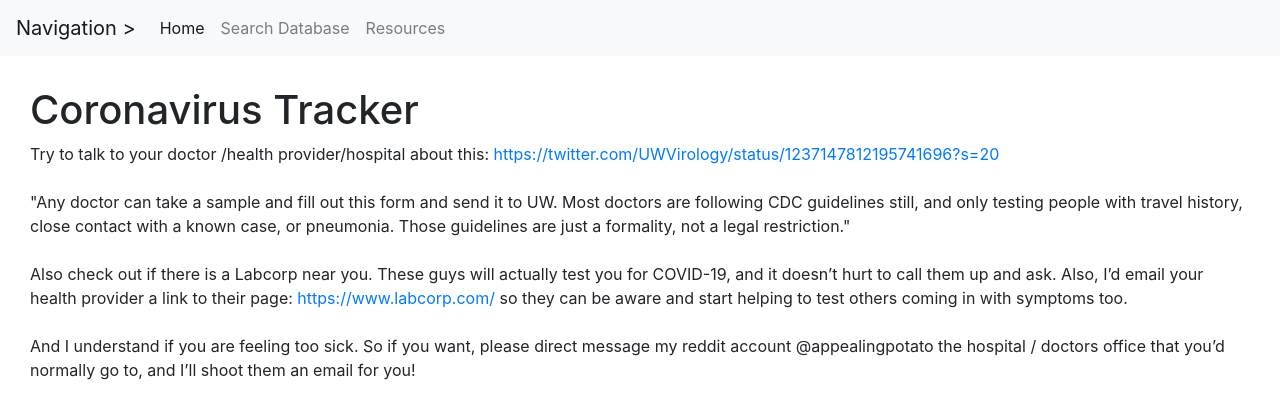
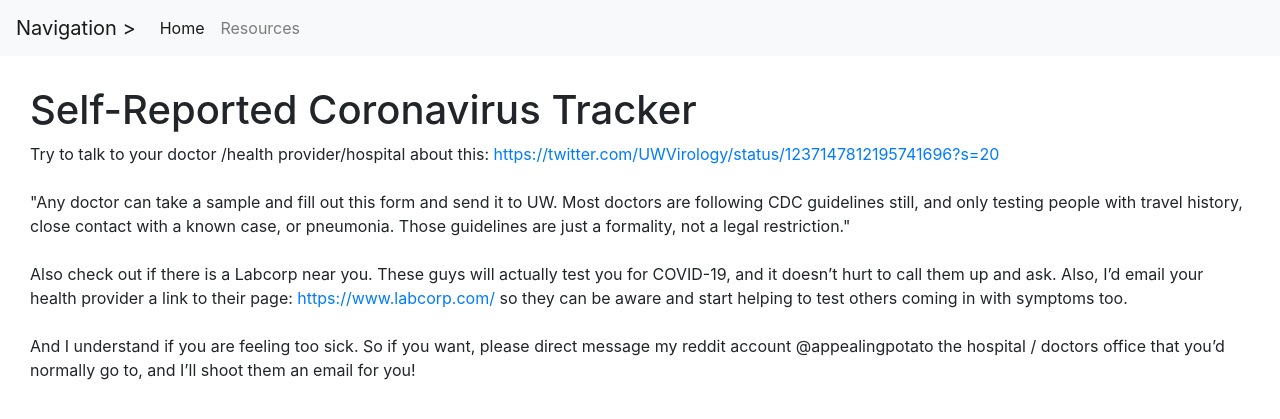
Before and after one commit to dananguyenucsb/ithinkihavecovid-19, a Flask app: page /static/resources.html in a window 1280 px wide. Shown: the top 419 px of the page. Run offline with Flask 2, Linux system fonts and the light colour scheme; some libraries are stand-ins or nearby versions.

Commit message:
Scaled the app

```diff
--- a/main.py
+++ b/main.py
@@ -60,23 +60,15 @@ def create_entry():
 
     # for map
     map_entries = get_entries_for_map()
-    # print(map_entries)
-    # map_coordinates = []
-
-    # for entry in map_entries:
-    #     address = str(entry[1]+" "+entry[2])
-    #     map_coordinates.append(get_coordinates(address))
-
-    # create map
 
     mymap = Map(
         identifier="view-side",
-        # lat=float(map_entries[0][1].split(" ")[0]),
-        # lng=float(map_entries[0][1].split(" ")[1]),
         lat=37.4300,
         lng=-122.1400,
-        markers=[(float(coord[1].split(" ")[0]), float(coord[1].split(" ")[1]))
-                 for coord in map_entries]
+        markers=[{"lat": float(coord[1].split(" ")[0]), "lng":float(coord[1].split(" ")[1]), "infobox": str(coord[0])}
+                 for coord in map_entries],
+        style="height:400px;width:100%;margin:0;"
+
     )
 
     # create forms
@@ -101,7 +93,6 @@ def create_entry():
     except Exception as e:
         form.ip_address.data = "CANT VERIFY"
     print("Going in")
-
     if form.ip_address.data != "CANT VERIFY":
         try:
             form.coordinates.data = str(
--- a/static/resources.html
+++ b/static/resources.html
@@ -36,10 +36,7 @@
             >Home</a
           >
 
-          <a class="nav-item nav-link" href="{{ url_for('do_search') }}"
-            >Search Database</a
-          >
-          <a class="nav-item nav-link" href="{{url_for('static', filename='resources.html')}}">Resources</a>
+          <a class="nav-item nav-link" href="{{url_for('static', filename='resources.html')}">Resources</a>
         </div>
       </div>
     </nav>
@@ -49,7 +46,7 @@
       }
     </style>
     <div class="content">
-      <h1>Coronavirus Tracker</h1>
+      <h1>Self-Reported Coronavirus Tracker</h1>
 
       <p>
         Try to talk to your doctor /health provider/hospital about this:
--- a/templates/results.htm
+++ b/templates/results.htm
@@ -63,7 +63,7 @@
         </div>
       </div>
     </nav>
-    <h1>Coronavirus Tracker</h1>
+    <h1>Self-Reported Coronavirus Tracker</h1>
 
     <div>
         <form action="/results" method="post" name="post">
```
Also changed, not shown: templates/create_entry.htm (+6 -1 lines), db.sqlite.
